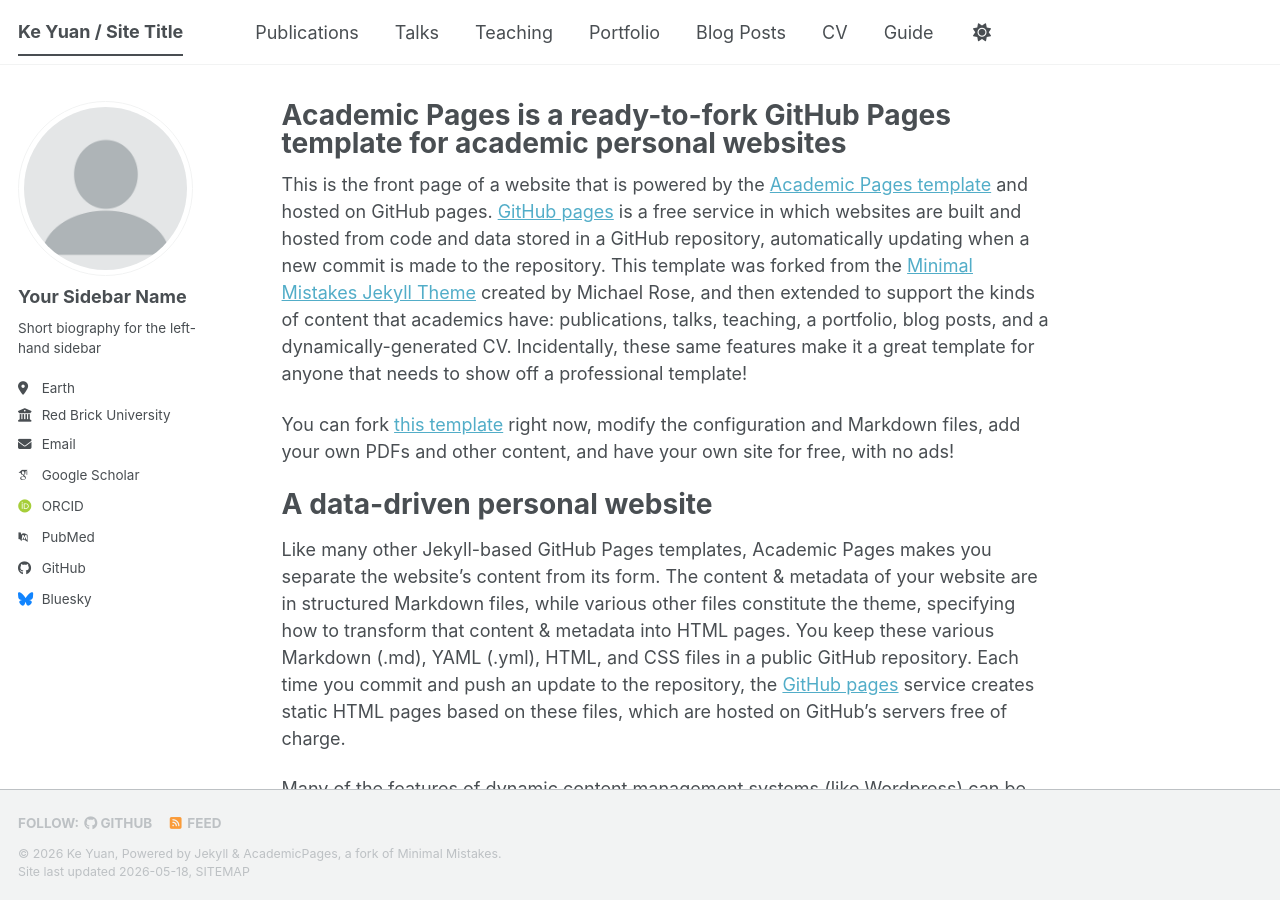
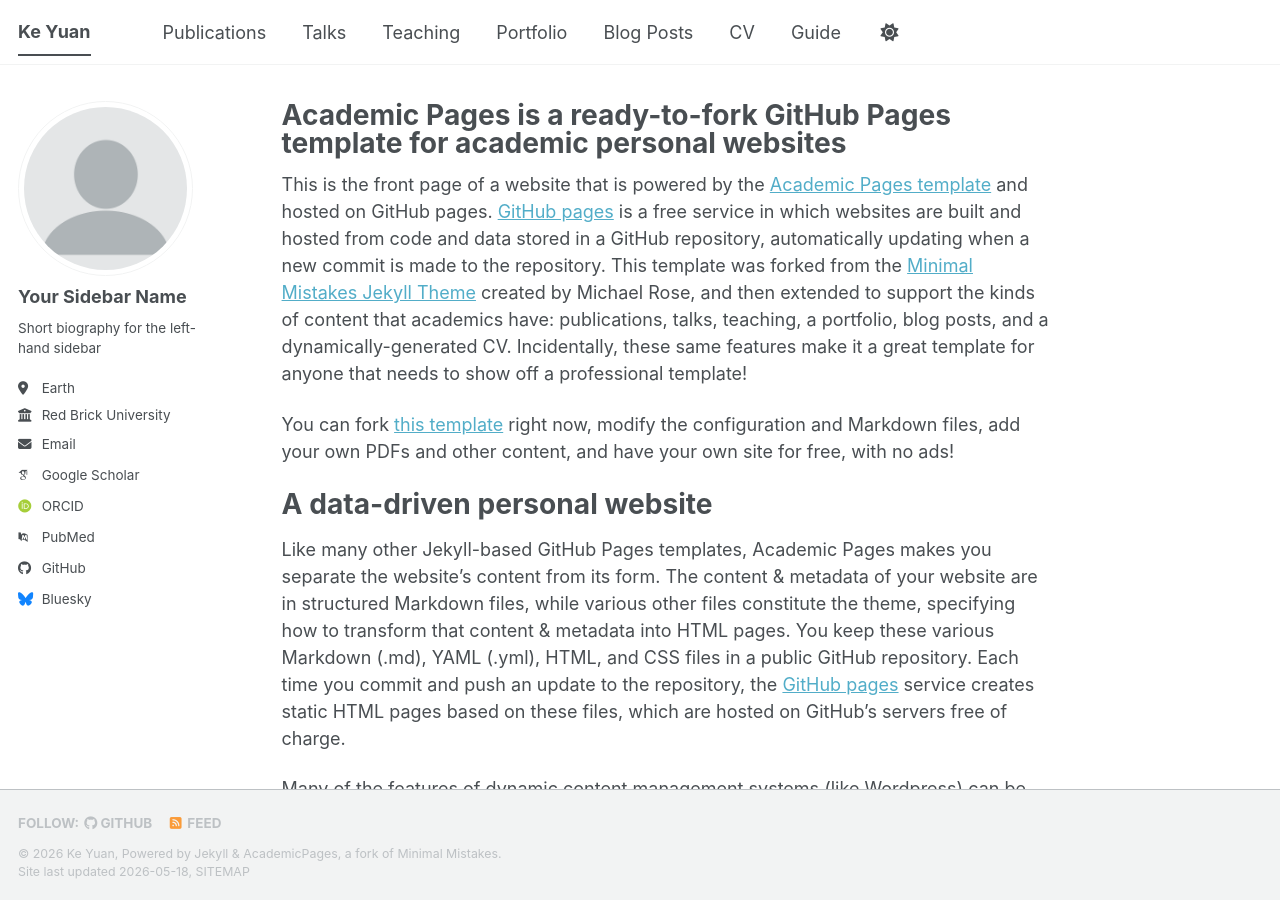
Before and after one commit to KeYuan2025/KeYuan2025.github.io, a Jekyll site: the page built from _pages/about.md, in a window 1280 px wide and 900 px high. Built offline with Jekyll 4.4.1, drawn with Linux system fonts in a browser that asks for light colours; some web fonts are replaced; a script bundle is joined from its source files by our own code; library files that are not in the unit come from our copies.

Commit message:
Update _config.yml

```diff
--- a/_config.yml
+++ b/_config.yml
@@ -9,7 +9,7 @@
 # Basic Site Settings
 locale                   : "en-US"
 site_theme               : "default" # The available themes options are "default", "air", "sunrise", "mint", "dirt" and "contrast"
-title                    : "Ke Yuan / Site Title"
+title                    : "Ke Yuan"
 title_separator          : "-"
 name                     : &name "Ke Yuan"
 description              : &description "Assistant Professor of Mechanical Engineering"   # Update this with a general description of your site, this is the default if not overridden by a page
```
